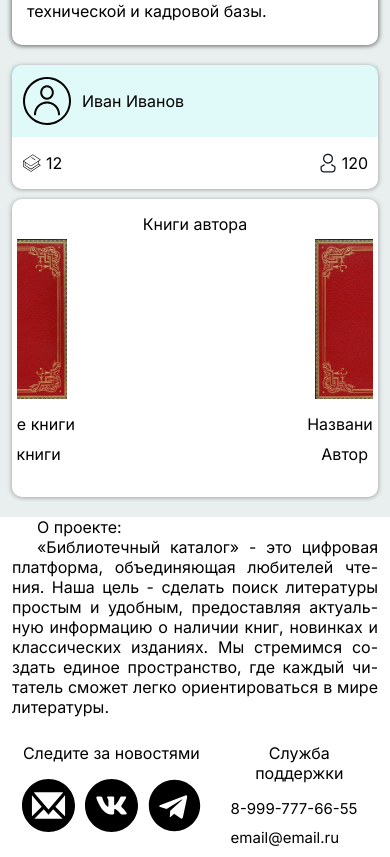
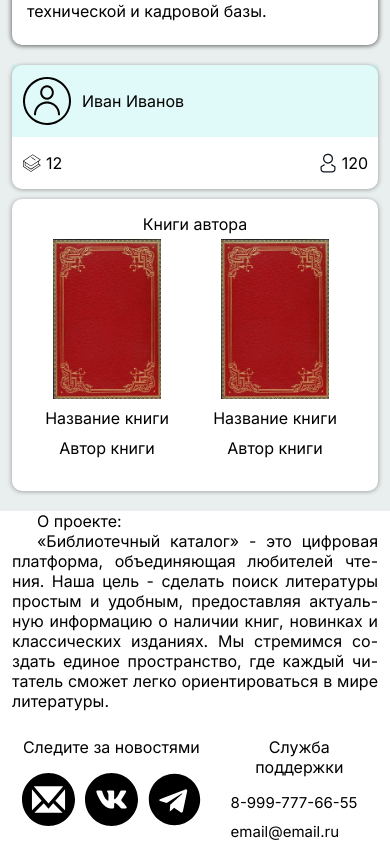
Before and after one commit to firecx/library-catalog, a PHP site: page /book-page.html in a window 390 px wide. Shown: the part 1621-2478 px from the top of the page. Run offline with PHP 8.4, Linux system fonts and the light colour scheme.

Commit message:
fix карточек книги

```diff
--- a/frontend/css/book-style.css
+++ b/frontend/css/book-style.css
@@ -667,11 +667,8 @@ footer {
         display: flex;
         flex-direction: column;
         justify-content: center;
-        width: 100%;
-        box-sizing: border-box;
-        gap: 10px;
-        padding: 0 12px;
         align-items: center;
+        padding: 0 10px;
         min-height: auto;
         flex: 0 0 auto;
         min-width: 160px;
```
